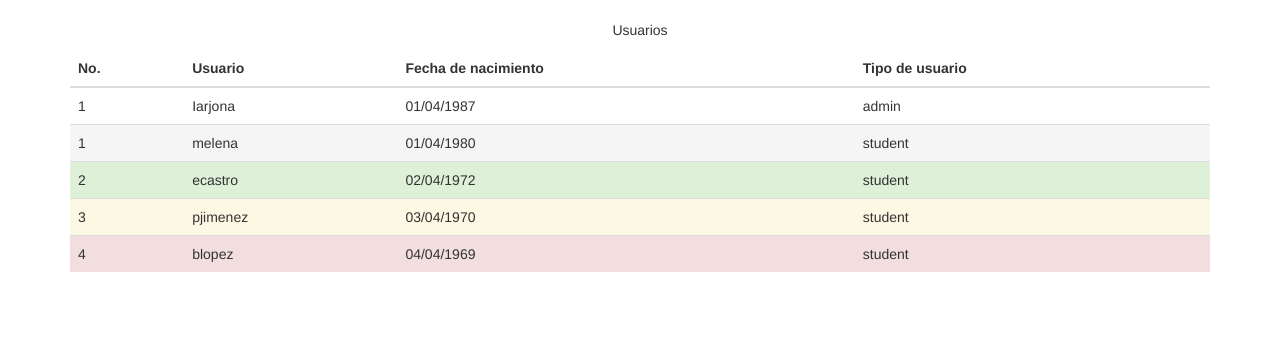
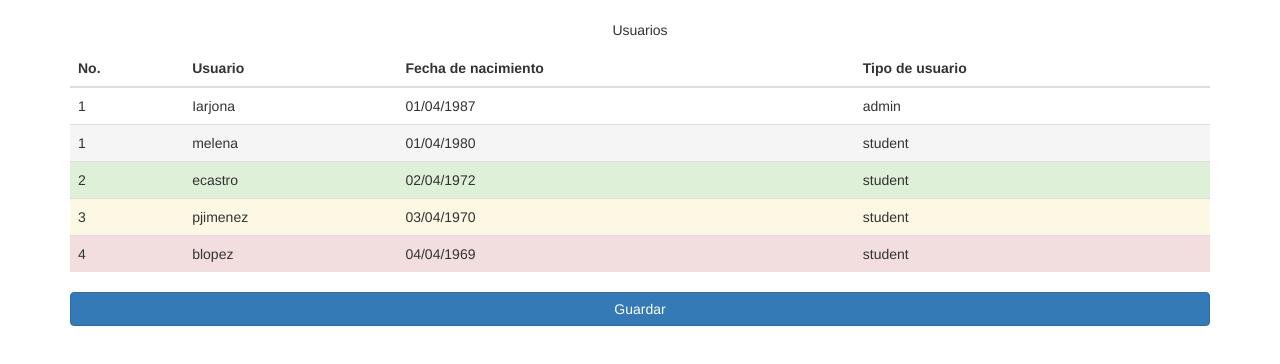
Before and after one commit to capugafl/IDW2018V-PUGA-U3-T02, a plain HTML site: page index.html in a window 1280 px wide. Drawn offline with nearby package versions, Linux system fonts and the light colour scheme.

Commit message:
Se agrego boton Guardar

```diff
--- a/index.html
+++ b/index.html
@@ -55,6 +55,7 @@
             </tr>
           </tbody>
         </table>
+        <button type="submit" class="btn btn-primary btn-block ">Guardar</button>
       </div>
 </body>
 </html>
```
